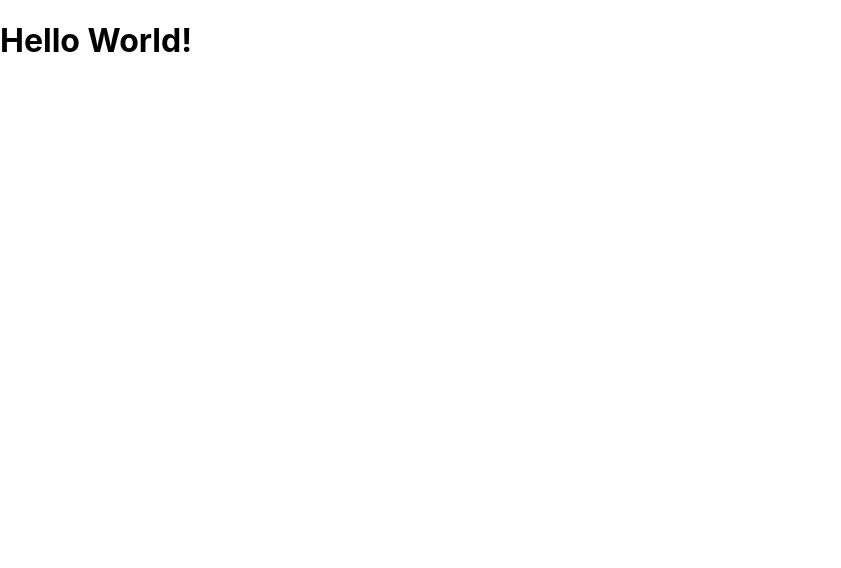
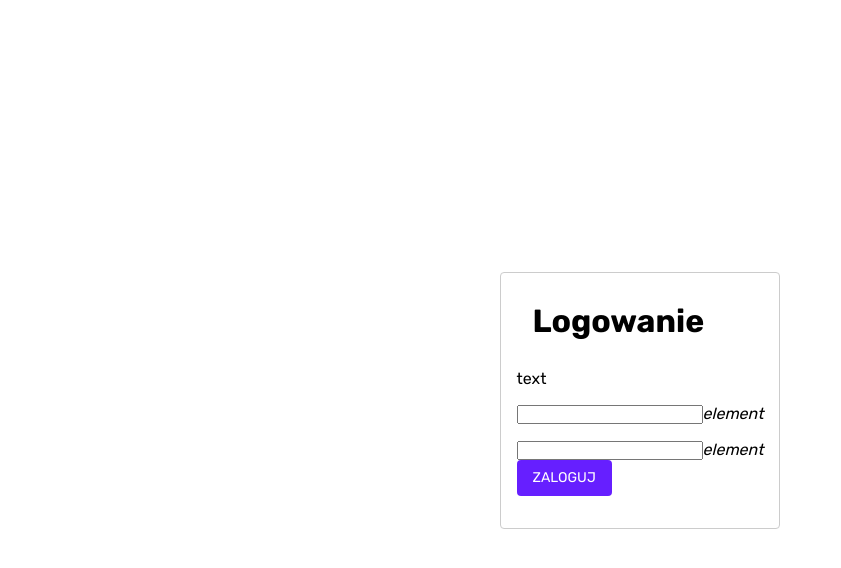
Before and after one commit to maciej-szeremeta/counter-FE, a React (Create React App) app: page / in a window 1280 px wide. Shown: the top 568 px of the page, without its empty margins (0-841 px from the left). Built offline with nearby package versions, Linux system fonts and the light colour scheme.

Commit message:
Added login form in FormView

```diff
--- a/package.json
+++ b/package.json
@@ -16,6 +16,7 @@
     "react-app-rewire-alias": "^1.1.7",
     "react-dom": "^18.2.0",
     "react-redux": "^8.0.2",
+    "react-router-dom": "^6.4.1",
     "react-scripts": "5.0.1",
     "typescript": "^4.8.3",
     "web-vitals": "^2.1.4"
--- a/src/App.tsx
+++ b/src/App.tsx
@@ -1,9 +1,13 @@
 import React from 'react';
+import { Routes, Route, } from 'react-router-dom';
+import { LoginView, } from './views/LoginView';
 
 export function App() {
   return (
     <div className='App'>
-      <h1>Hello World!</h1>
+      <Routes>
+        <Route path='/' element={<LoginView />} />
+      </Routes>
     </div>
   );
 }
--- /dev/null
+++ b/src/components/Form.module.css
@@ -0,0 +1,13 @@
+.form{
+   min-width: 256px;
+   border: 1px solid #ccc;
+   border-radius: 0.25rem;
+   padding: 1rem;
+}
+.form > * {
+   margin-bottom: 1rem;
+}
+.formHeader{
+   padding: 0 1rem;
+   line-height: 4rem;
+}
--- /dev/null
+++ b/src/components/Form.tsx
@@ -0,0 +1,17 @@
+import React, { ReactNode, } from 'react';
+import styles from './Form.module.css';
+
+interface Props{
+  children: ReactNode;
+  header: string;
+  subheader?: string;
+}
+export function Form({ children, header, subheader, }:Props) {
+  return (
+    <form className={styles.form}>
+      <h1 className={styles.formHeader}>{header}</h1>
+      <p className={styles.formSubheader}>{subheader}</p>
+      { children }
+    </form>
+  );
+};
--- /dev/null
+++ b/src/components/common/Button.module.css
@@ -0,0 +1,16 @@
+.button {
+  display: block;
+  min-width: 4rem;
+  line-height: 2.25rem;
+  padding: 0 1rem;
+  background-color: var(--primartColor);
+  color: #fff;
+  border:none;
+  border-radius: 0.25rem;
+  outline: none;
+  text-align: center;
+  font-size: 0.875rem;
+  font-weight: semi-bold;
+  text-transform: uppercase;
+  cursor: pointer;
+}
--- /dev/null
+++ b/src/components/common/Button.tsx
@@ -0,0 +1,13 @@
+/* eslint-disable react/button-has-type */
+import React from 'react';
+import styles from './Button.module.css';
+
+interface Props{
+  text: string;
+  type?: 'button' | 'submit' | 'reset';
+}
+export function Button({ text, type='button', }:Props) {
+  return (
+    <button type={type} className={styles.button}>{ text }</button>
+  );
+};
--- a/src/index.css
+++ b/src/index.css
@@ -1,13 +1,12 @@
-body {
+@import url("https://fonts.googleapis.com/css2?family=Rubik:wght@300;400;500;600;700;800;900&display=swap");
+
+* {
+  padding: 0;
   margin: 0;
-  font-family: -apple-system, BlinkMacSystemFont, 'Segoe UI', 'Roboto', 'Oxygen',
-    'Ubuntu', 'Cantarell', 'Fira Sans', 'Droid Sans', 'Helvetica Neue',
-    sans-serif;
-  -webkit-font-smoothing: antialiased;
-  -moz-osx-font-smoothing: grayscale;
+  box-sizing: border-box;
+  font-family: "Rubik", sans-serif;
 }
 
-code {
-  font-family: source-code-pro, Menlo, Monaco, Consolas, 'Courier New',
-    monospace;
+:root {
+  --primartColor: #661fff;
 }
--- a/src/index.tsx
+++ b/src/index.tsx
@@ -1,12 +1,15 @@
 import React from 'react';
 import ReactDOM from 'react-dom/client';
+import { BrowserRouter, } from 'react-router-dom';
+import reportWebVitals from './reportWebVitals';
+import { App, } from './App';
 import './index.css';
-import { App, } from './App';
-import reportWebVitals from './reportWebVitals';
 
 const root = ReactDOM.createRoot(document.getElementById('root') as HTMLElement);
 root.render(<React.StrictMode>
-  <App />
+  <BrowserRouter>
+    <App />
+  </BrowserRouter>
 </React.StrictMode>);
 
 reportWebVitals();
--- a/src/reportWebVitals.ts
+++ b/src/reportWebVitals.ts
@@ -1,3 +1,4 @@
+/* eslint-disable @typescript-eslint/explicit-function-return-type */
 import { ReportHandler, } from 'web-vitals';
 
 const reportWebVitals = (onPerfEntry?: ReportHandler) => {
--- /dev/null
+++ b/src/views/LoginView.module.css
@@ -0,0 +1,6 @@
+.loginView {
+  height: 100vh;
+  display: flex;
+  justify-content: center;
+  align-items: center;
+}
--- /dev/null
+++ b/src/views/LoginView.tsx
@@ -0,0 +1,28 @@
+import React from 'react';
+import { Button, } from '../components/common/Button';
+import { Form, } from '../components/Form';
+import styles from './LoginView.module.css';
+
+export function LoginView() {
+  return (
+    <div className={styles.loginView}>
+      <Form header='Logowanie' subheader='text'>
+        <div className={styles.inputContainer}>
+          <input
+            className={styles.input}
+            type='text'
+            name='login'/>
+          <em className={styles.label}>element</em>
+        </div>
+        <div className={styles.inputContainer}>
+          <input
+            className={styles.input}
+            type='text'
+            name='login'/>
+          <em className={styles.label}>element</em>
+          <Button text='Zaloguj' type='submit'/>
+        </div>
+      </Form>
+    </div>
+  );
+};
```
Also changed, not shown: 2 other files (tests, documents, lock files or other folders).
